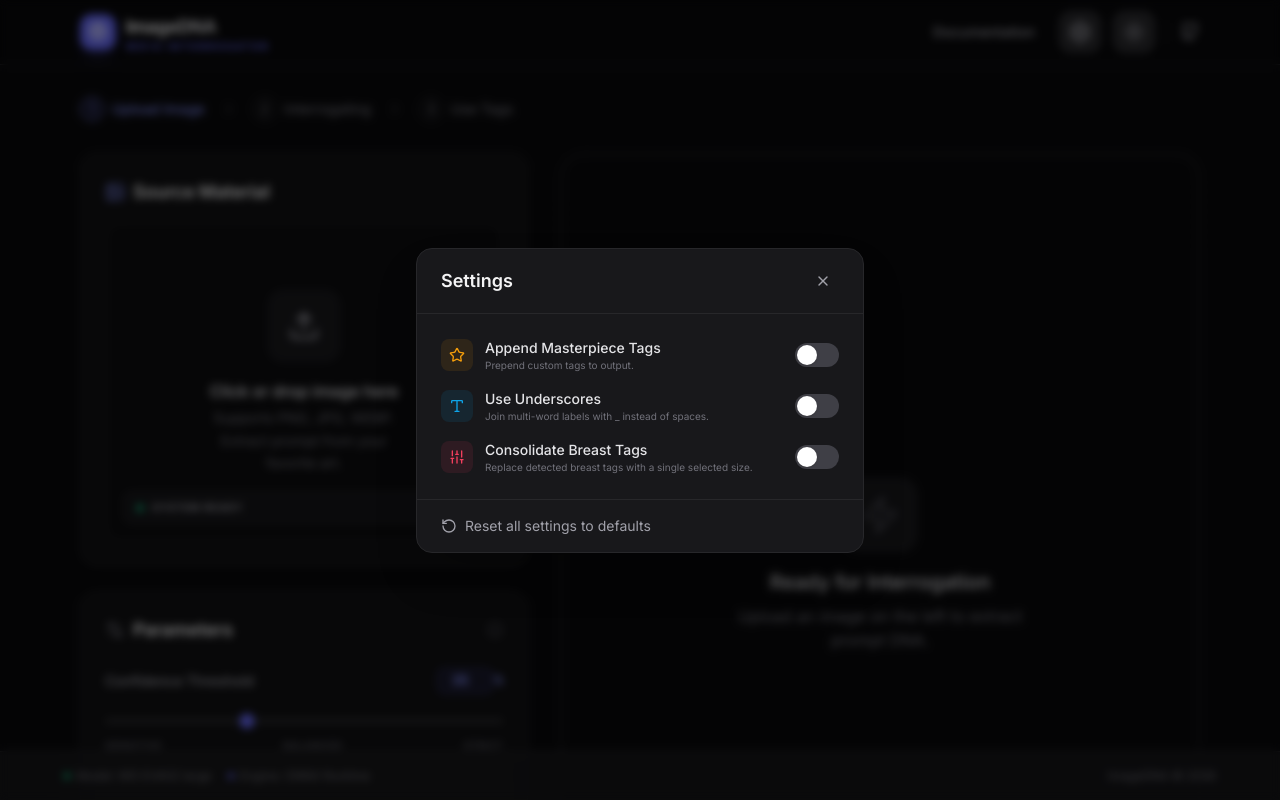
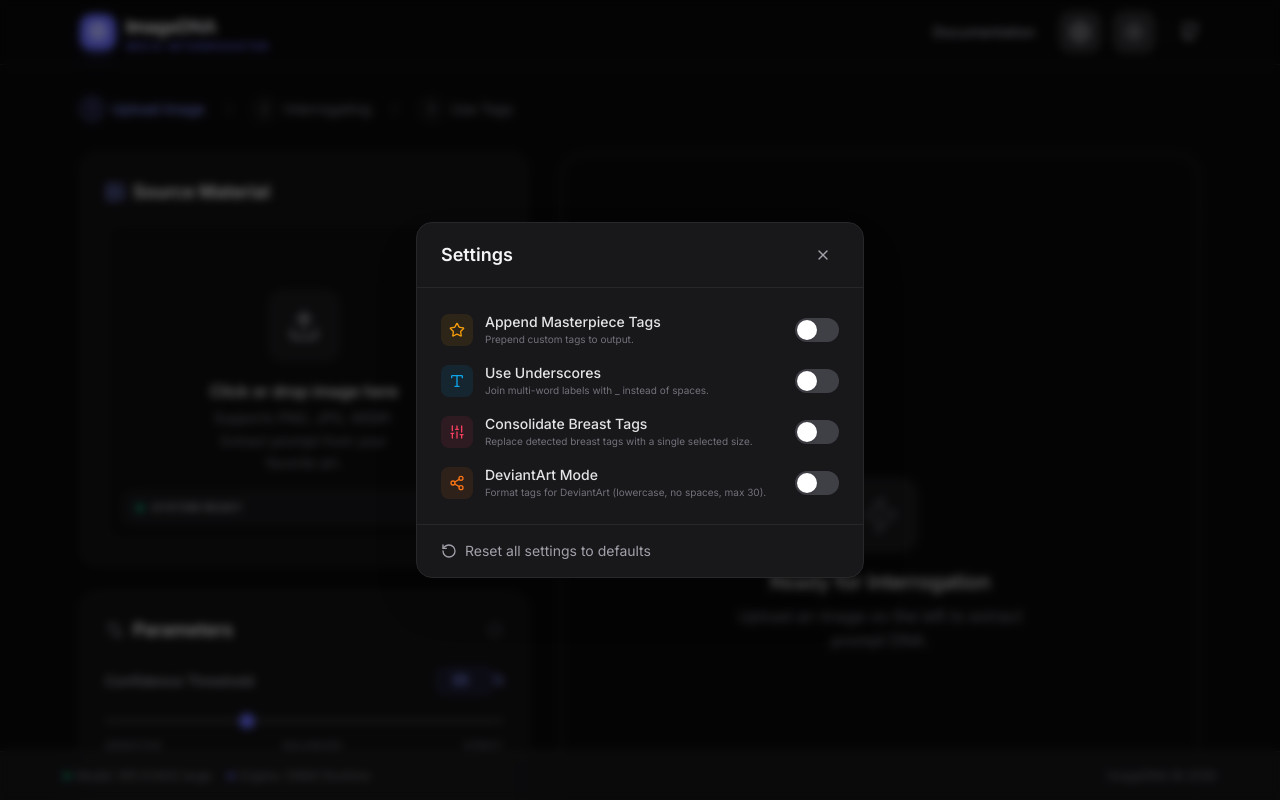
Before and after one commit to nuclear314/ImageDNA, a React (Vite) app: page / in a window 1280 px wide. Both pictures are taken after a click on the button 1080 px from the left and 32 px from the top of the page. Shown: the top 800 px of the page. Built offline with nearby package versions, Linux system fonts and the light colour scheme.

Commit message:
Add Copy option for DA based tags so it can easily be added to images

```diff
--- a/App.tsx
+++ b/App.tsx
@@ -41,6 +41,7 @@ const MASTERPIECE_LABELS = ['masterpiece', 'best_quality', 'highres', 'ultra-det
 const DEFAULT_MASTERPIECE_TAGS = 'masterpiece, best quality, highres, ultra-detailed';
 const BREAST_TAGS = ['breasts', 'flat_chest', 'small_breasts', 'medium_breasts', 'large_breasts', 'huge_breasts', 'gigantic_breasts'];
 const BREAST_SIZES = ['flat', 'small', 'medium', 'large', 'huge', 'gigantic'];
+const DA_EXCLUDED_TAGS = ['1girl', '1boy', 'solo', 'looking_at_viewer'];
 
 const App: React.FC = () => {
   const [isDarkMode, setIsDarkMode] = useLocalStorage('imagedna:darkMode', true);
@@ -54,6 +55,7 @@ const App: React.FC = () => {
   const [useUnderscores, setUseUnderscores] = useLocalStorage('imagedna:useUnderscores', false);
   const [breastSize, setBreastSize] = useLocalStorage('imagedna:breastSize', 'medium');
   const [consolidateBreasts, setConsolidateBreasts] = useLocalStorage('imagedna:consolidateBreasts', false);
+  const [useDAMode, setUseDAMode] = useLocalStorage('imagedna:useDAMode', false);
   const [copied, setCopied] = useState(false);
   const [isDragOver, setIsDragOver] = useState(false);
   const [isSettingsOpen, setIsSettingsOpen] = useState(false);
@@ -117,9 +119,20 @@ const App: React.FC = () => {
       useUnderscores ? t.label.replace(/ /g, '_') : t.label.replace(/_/g, ' ')
     ).join(', ');
 
+    // Generate DeviantArt-compatible tags: lowercase, no spaces, no underscores, hyphens become underscores, max 30
+    const deviantArtPrompt = filtered
+      .filter(tag => {
+        const normalized = tag.label.toLowerCase().replace(/ /g, '_');
+        return !DA_EXCLUDED_TAGS.includes(normalized) && !normalized.endsWith('_background');
+      })
+      .slice(0, 30)
+      .map(tag => tag.label.replace(/_/g, '').replace(/-/g, '_').replace(/\s/g, '').toLowerCase())
+      .join(' ');
+
     return {
       tags: filtered,
       rawPrompt: rawPrompt,
+      deviantArtPrompt: deviantArtPrompt,
       rating: 'General',
       hasBreastTag
     };
@@ -215,6 +228,8 @@ const App: React.FC = () => {
         setUseUnderscores={setUseUnderscores}
         consolidateBreasts={consolidateBreasts}
         setConsolidateBreasts={setConsolidateBreasts}
+        useDAMode={useDAMode}
+        setUseDAMode={setUseDAMode}
       />
 
       <main className="max-w-6xl mx-auto px-4 py-8 pb-24">
@@ -322,13 +337,18 @@ const App: React.FC = () => {
                       </span>
                     </h2>
                     <button
-                      onClick={() => handleCopy(result.rawPrompt)}
+                      onClick={() => handleCopy(useDAMode ? result.deviantArtPrompt : result.rawPrompt)}
                       className={`flex items-center gap-2 px-4 py-2 rounded-xl text-sm font-medium transition-all ${
-                        copied ? 'bg-emerald-500/10 text-emerald-600 dark:text-emerald-400 border border-emerald-500/50' : 'bg-indigo-600 text-white hover:bg-indigo-700 shadow-lg shadow-indigo-500/20'
+                        copied
+                          ? 'bg-emerald-500/10 text-emerald-600 dark:text-emerald-400 border border-emerald-500/50'
+                          : useDAMode
+                            ? 'bg-orange-500 text-white hover:bg-orange-600 shadow-lg shadow-orange-500/20'
+                            : 'bg-indigo-600 text-white hover:bg-indigo-700 shadow-lg shadow-indigo-500/20'
                       }`}
+                      title={useDAMode ? 'DeviantArt format: lowercase, no spaces, max 30 tags' : 'Copy all tags'}
                     >
                       {copied ? <Check className="w-4 h-4" /> : <Copy className="w-4 h-4" />}
-                      {copied ? 'Copied' : 'Copy All Tags'}
+                      {copied ? 'Copied' : useDAMode ? `Copy Tags (DA Mode)` : 'Copy All Tags'}
                     </button>
                   </div>
 
--- a/components/SettingsModal.tsx
+++ b/components/SettingsModal.tsx
@@ -1,5 +1,5 @@
 import React, { useState } from 'react';
-import { X, Star, Type, Sliders, RotateCcw, AlertTriangle } from 'lucide-react';
+import { X, Star, Type, Sliders, RotateCcw, AlertTriangle, Share2 } from 'lucide-react';
 
 interface SettingsModalProps {
   isOpen: boolean;
@@ -13,6 +13,8 @@ interface SettingsModalProps {
   setUseUnderscores: (val: boolean) => void;
   consolidateBreasts: boolean;
   setConsolidateBreasts: (val: boolean) => void;
+  useDAMode: boolean;
+  setUseDAMode: (val: boolean) => void;
 }
 
 const SettingsModal: React.FC<SettingsModalProps> = ({
@@ -27,6 +29,8 @@ const SettingsModal: React.FC<SettingsModalProps> = ({
   setUseUnderscores,
   consolidateBreasts,
   setConsolidateBreasts,
+  useDAMode,
+  setUseDAMode,
 }) => {
   const [showResetConfirm, setShowResetConfirm] = useState(false);
 
@@ -125,6 +129,25 @@ const SettingsModal: React.FC<SettingsModalProps> = ({
               <span className={`pointer-events-none inline-block h-5 w-5 transform rounded-full bg-white shadow ring-0 transition duration-200 ease-in-out ${consolidateBreasts ? 'translate-x-5' : 'translate-x-0'}`} />
             </button>
           </div>
+
+          {/* DeviantArt Mode Toggle */}
+          <div className="flex items-center justify-between">
+            <div className="flex items-center gap-3">
+              <div className="bg-orange-500/10 p-2 rounded-lg">
+                <Share2 className="w-4 h-4 text-orange-500" />
+              </div>
+              <div>
+                <p className="text-sm font-medium text-zinc-700 dark:text-zinc-200">DeviantArt Mode</p>
+                <p className="text-[10px] text-zinc-400 dark:text-zinc-500">Format tags for DeviantArt (lowercase, no spaces, max 30).</p>
+              </div>
+            </div>
+            <button
+              onClick={() => setUseDAMode(!useDAMode)}
+              className={`relative inline-flex h-6 w-11 flex-shrink-0 cursor-pointer rounded-full border-2 border-transparent transition-colors duration-200 ease-in-out focus:outline-none ${useDAMode ? 'bg-orange-500' : 'bg-zinc-200 dark:bg-zinc-700'}`}
+            >
+              <span className={`pointer-events-none inline-block h-5 w-5 transform rounded-full bg-white shadow ring-0 transition duration-200 ease-in-out ${useDAMode ? 'translate-x-5' : 'translate-x-0'}`} />
+            </button>
+          </div>
         </div>
 
         {/* Footer */}
```
